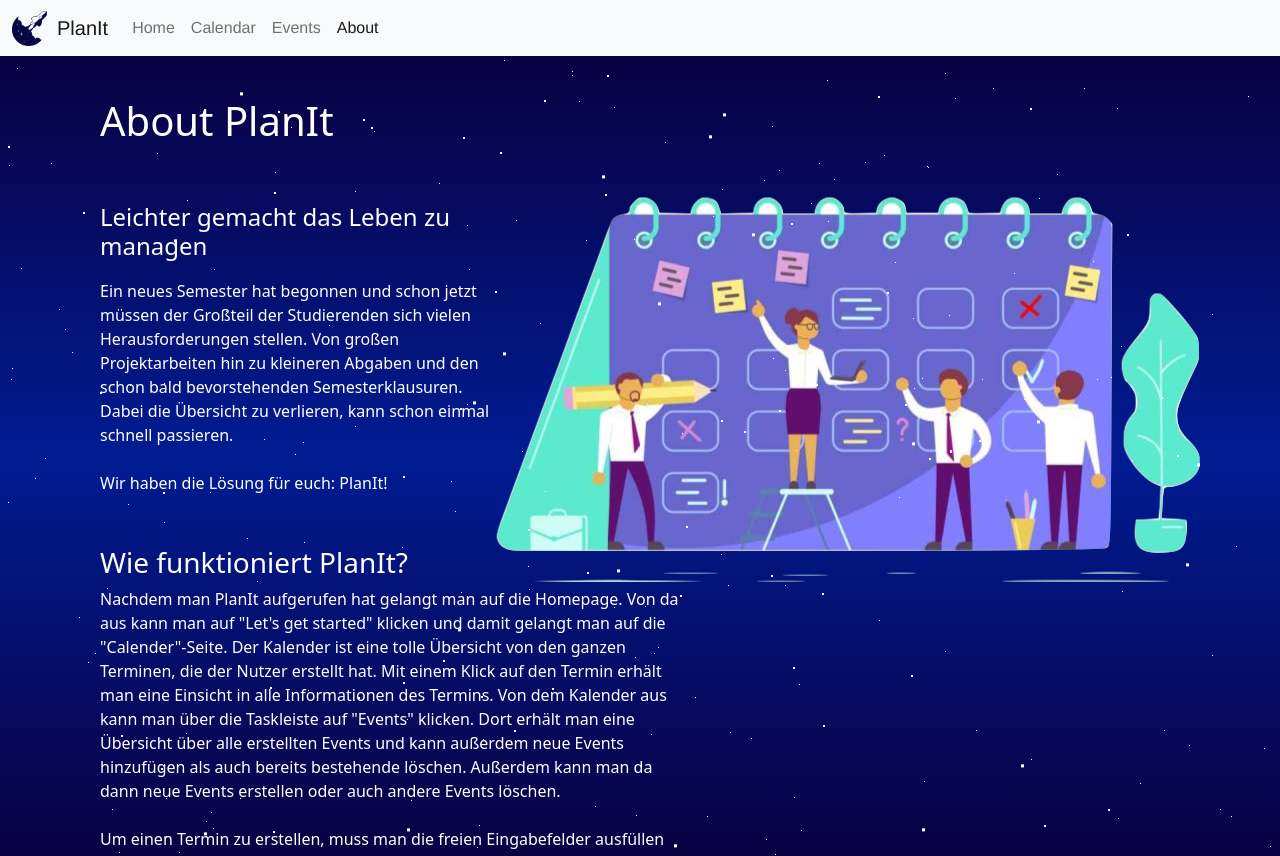
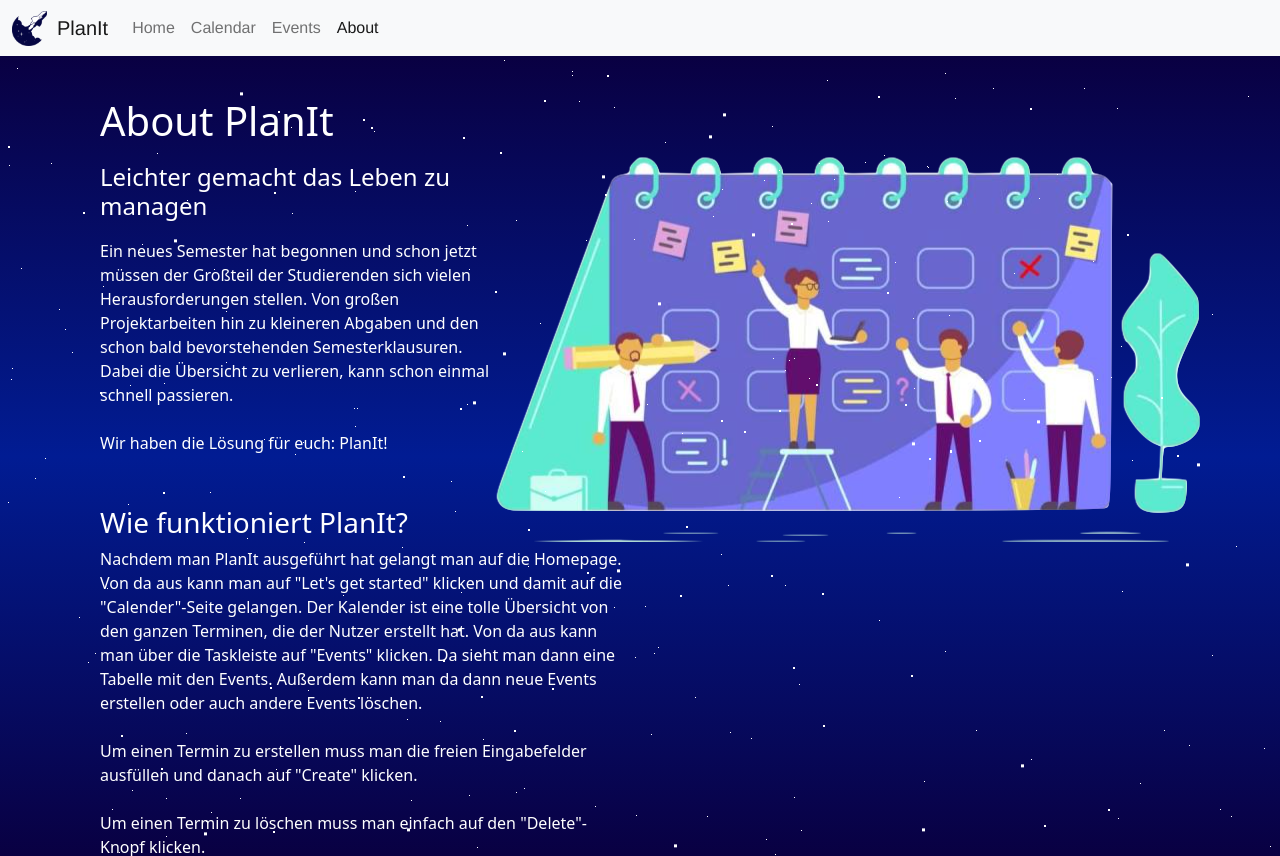
Before and after one commit to Eyad-Wahdan/PlanIt-Frontend, a Vue app: page /about in a window 1280 px wide. Built offline with nearby package versions, Linux system fonts and the light colour scheme.

Commit message:
add change in About

```diff
--- a/src/views/About.vue
+++ b/src/views/About.vue
@@ -22,15 +22,13 @@
         Wir haben die Lösung für euch: PlanIt!</p>
       <div class="work">
         <h3>Wie funktioniert PlanIt?</h3>
-        <p>Nachdem man PlanIt aufgerufen hat gelangt man auf die Homepage. Von da aus kann man auf "Let's get started" klicken und
-          damit gelangt man auf die "Calender"-Seite. Der Kalender ist eine tolle Übersicht von den ganzen Terminen, die der Nutzer
-          erstellt hat. Mit einem Klick auf den Termin erhält man eine Einsicht in alle Informationen des Termins.
-          Von dem Kalender aus kann man über die Taskleiste auf "Events" klicken.
-          Dort erhält man eine Übersicht über alle erstellten Events und kann außerdem neue Events hinzufügen als auch bereits bestehende löschen.
+        <p>Nachdem man PlanIt ausgeführt hat gelangt man auf die Homepage. Von da aus kann man auf "Let's get started" klicken und
+          damit auf die "Calender"-Seite gelangen. Der Kalender ist eine tolle Übersicht von den ganzen Terminen, die der Nutzer
+          erstellt hat. Von da aus kann man über die Taskleiste auf "Events" klicken. Da sieht man dann eine Tabelle mit den Events.
           Außerdem kann man da dann neue Events erstellen oder auch andere Events löschen.
           <br>
           <br>
-          Um einen Termin zu erstellen, muss man die freien Eingabefelder ausfüllen und danach auf "Create" klicken.
+          Um einen Termin zu erstellen muss man die freien Eingabefelder ausfüllen und danach auf "Create" klicken.
           <br>
           <br>
           Um einen Termin zu löschen muss man einfach auf den "Delete"-Knopf klicken.</p>
@@ -40,7 +38,7 @@
   <div class="box">
     <div class="warum_planit">
       <h3>Warum PlanIt?</h3>
-      <p>PlanIt ist ein sehr benutzerfreundliches Programm, das sehr übersichtlich und einfach anwendbar ist. Man kann in nur wenigen Sekunden einen Event erstellen und wieder löschen.</p>
+      <p>PlanIt ist ein sehr benutzerfreundliches Programm, das sehr übersichtlich und einfach anwendbar ist. Man kann in nur wenigen Sekunden einen Event erstellen und wieder Löschen.</p>
     </div>
     <div class="für_wen">
       <h3>Für wen ist PlanIt?</h3>
@@ -69,12 +67,12 @@ export default {
 }
 
 .paragraph {
-  max-width: 50%;
+  max-width: 45%;
   padding-top: 10px;
 }
 
 .warum_planit {
-  max-width: 55%;
+  max-width: 50%;
   padding: 20px 100px 100px;
   text-align: left;
 }
@@ -93,11 +91,10 @@ export default {
 
 .picture {
   padding-right: 60px;
-  padding-top: 40px;
 }
 
 .work{
-  max-width: 50%;
+  max-width: 45%;
   padding-top: 35px;
 }
 .body{
```
